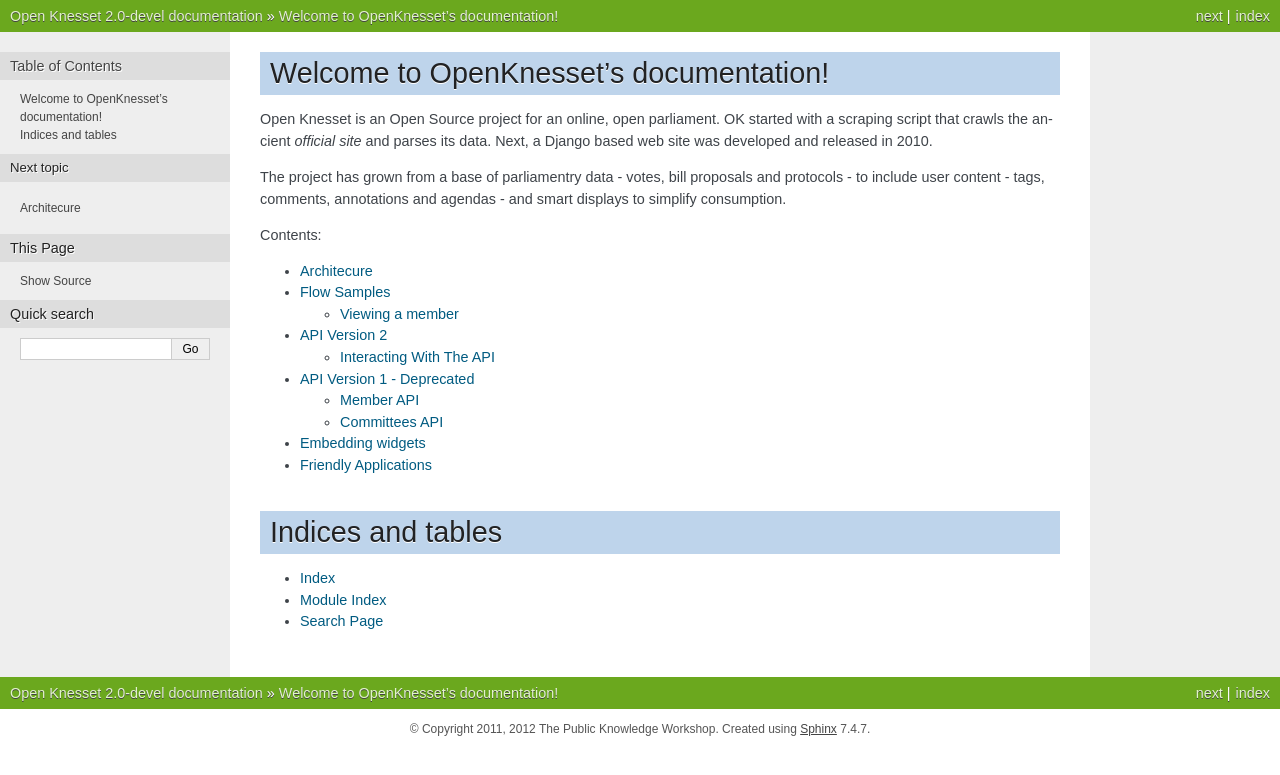
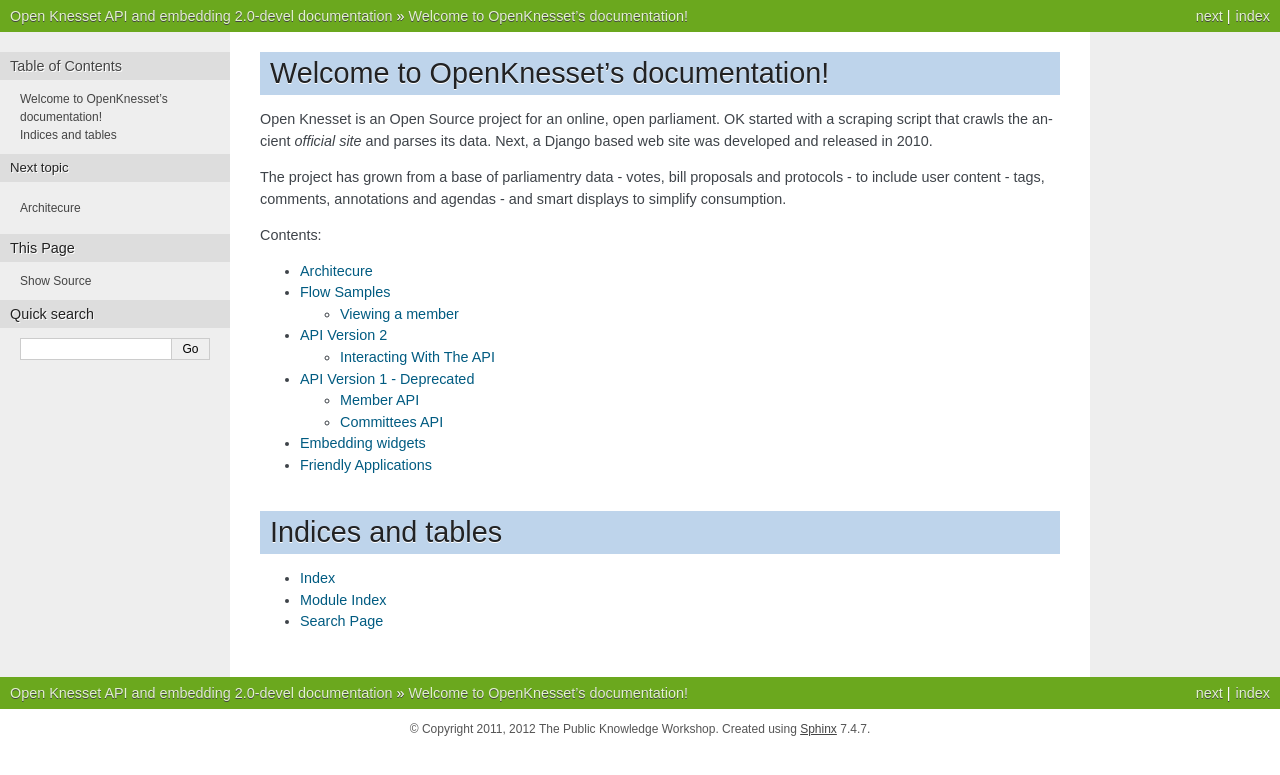
Before and after one commit to ofri/Open-Knesset, a Sphinx documentation site: the page built from docs/api/source/index.rst, in a window 1280 px wide. Shown: the top 775 px of the page. Built offline with Sphinx 7.4.7, drawn with Linux system fonts in a browser that asks for light colours.

```diff
--- a/docs/api/source/conf.py
+++ b/docs/api/source/conf.py
@@ -40,7 +40,7 @@ source_suffix = '.rst'
 master_doc = 'index'
 
 # General information about the project.
-project = u'Open Knesset'
+project = u'Open Knesset API and embedding'
 copyright = u'2011, 2012 The Public Knowledge Workshop'
 
 # The version info for the project you're documenting, acts as replacement for
@@ -213,7 +213,7 @@ latex_documents = [
 # One entry per manual page. List of tuples
 # (source start file, name, description, authors, manual section).
 man_pages = [
-    ('index', 'openknesset', u'OpenKnesset Documentation',
+    ('index', 'openknesset', u'OpenKnesset API and Embedding Documentation',
      [u'Hasadna'], 1)
 ]
 
@@ -227,7 +227,7 @@ man_pages = [
 # (source start file, target name, title, author,
 #  dir menu entry, description, category)
 texinfo_documents = [
-  ('index', 'OpenKnesset', u'OpenKnesset Documentation',
+  ('index', 'OpenKnesset', u'OpenKnesset API and Embedding Documentation',
    u'Hasadna', 'OpenKnesset', 'One line description of project.',
    'Miscellaneous'),
 ]
```
